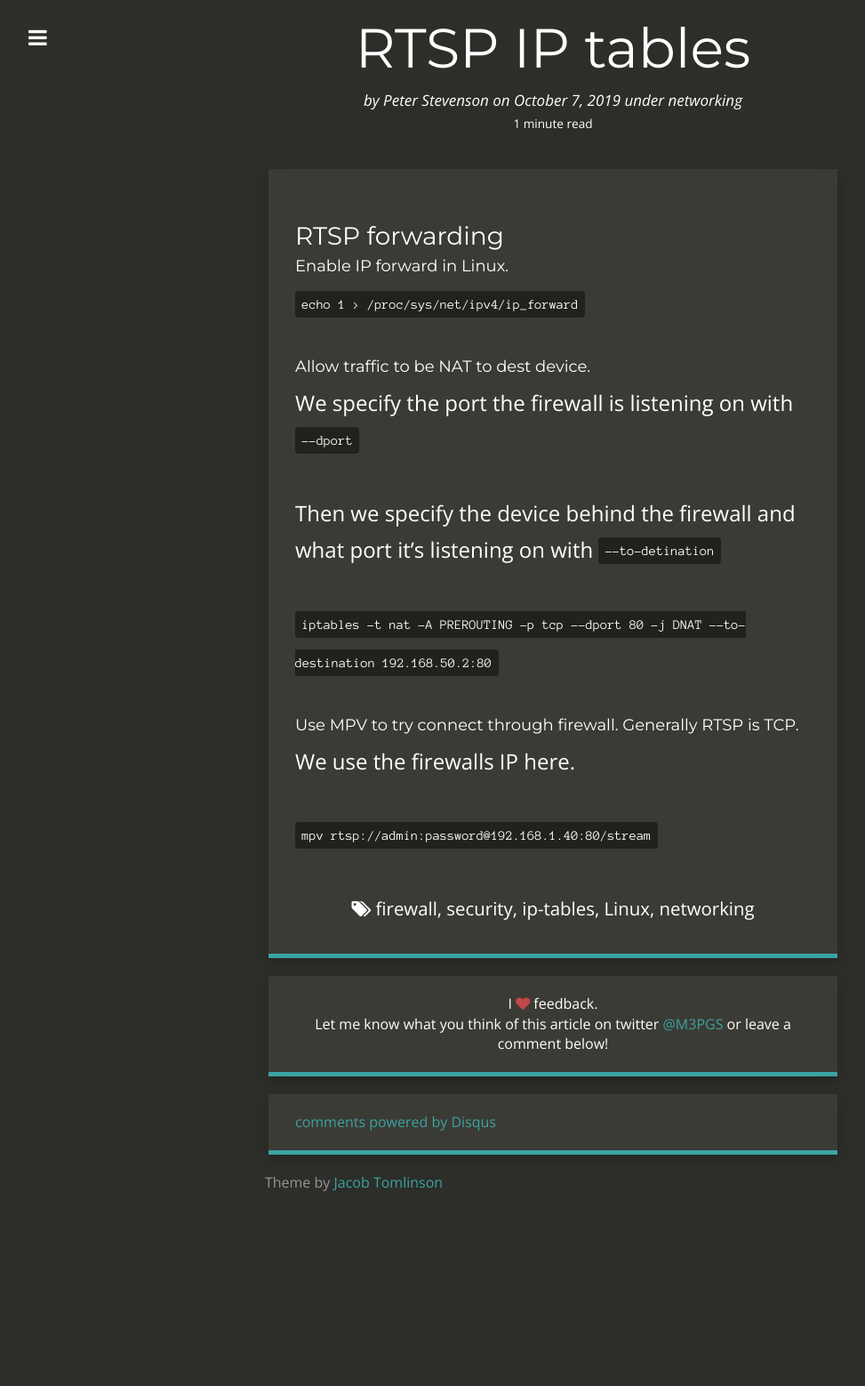
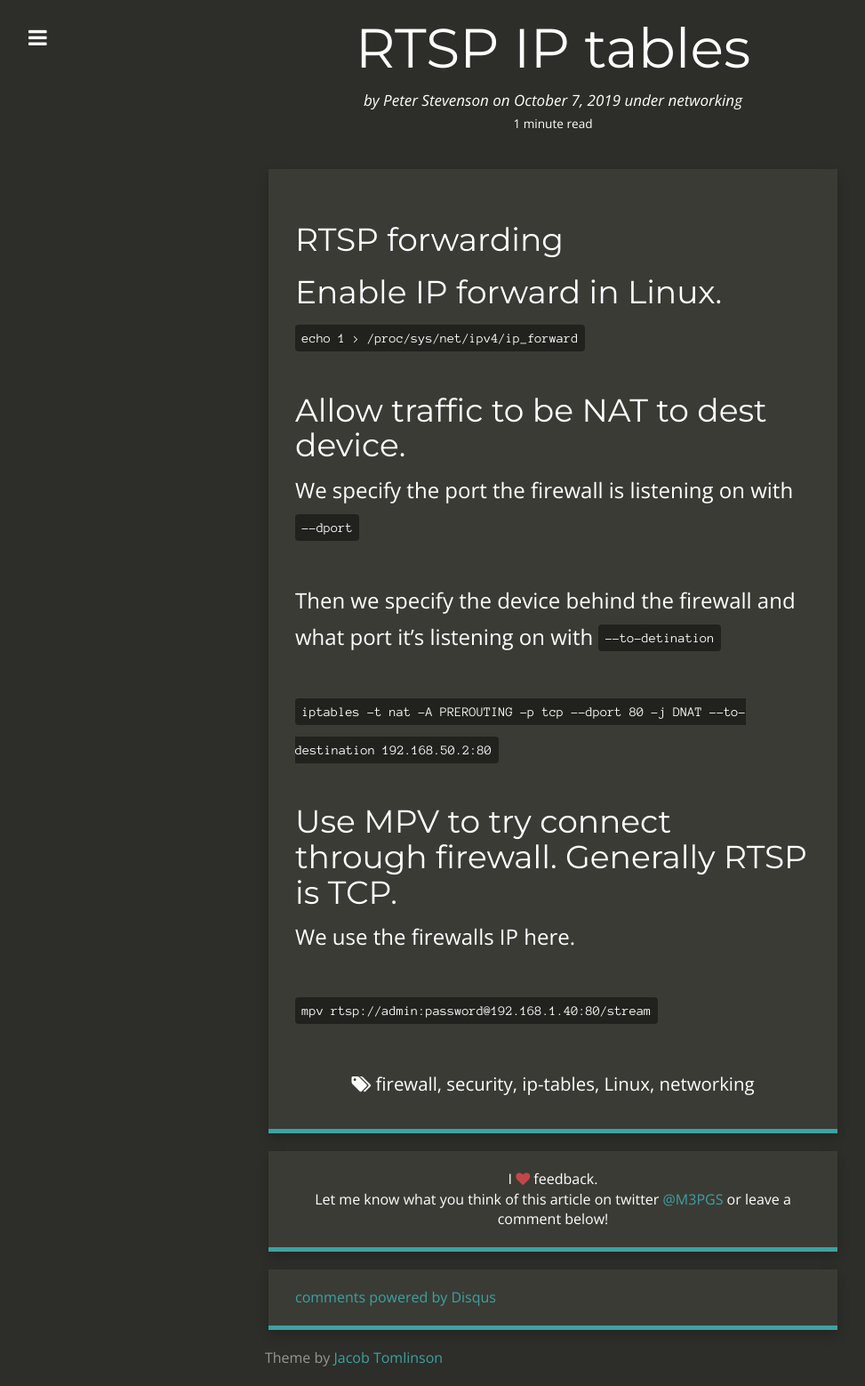
Before and after one commit to 2E0PGS/blog, a Jekyll site: the page built from _posts/2019-10-07-rtsp-ip-tables.md, in a window 1280 px wide. Shown: the whole page at 89% size, without its empty margins (18-991 px from the left). Built offline with Jekyll 4.4.1, drawn with Linux system fonts in a browser that asks for light colours; nearby versions of some CDN libraries; comment, search, counter and statistics services are not loaded; before the commit the page ends 1361 px from its top, so only the background shows below that.

Commit message:
Change title size.

```diff
--- a/_posts/2019-10-07-rtsp-ip-tables.md
+++ b/_posts/2019-10-07-rtsp-ip-tables.md
@@ -14,13 +14,13 @@ tags:
  - networking
 ---
 
-### RTSP forwarding
+# RTSP forwarding
 
-#### Enable IP forward in Linux.
+## Enable IP forward in Linux.
 
 `echo 1 > /proc/sys/net/ipv4/ip_forward`
 
-#### Allow traffic to be NAT to dest device.
+## Allow traffic to be NAT to dest device.
 
 We specify the port the firewall is listening on with `--dport`
 
@@ -28,7 +28,7 @@ Then we specify the device behind the firewall and what port it's listening on w
 
 `iptables -t nat -A PREROUTING -p tcp --dport 80 -j DNAT --to-destination 192.168.50.2:80`
 
-#### Use MPV to try connect through firewall. Generally RTSP is TCP.
+## Use MPV to try connect through firewall. Generally RTSP is TCP.
 
 We use the firewalls IP here.
 
```
